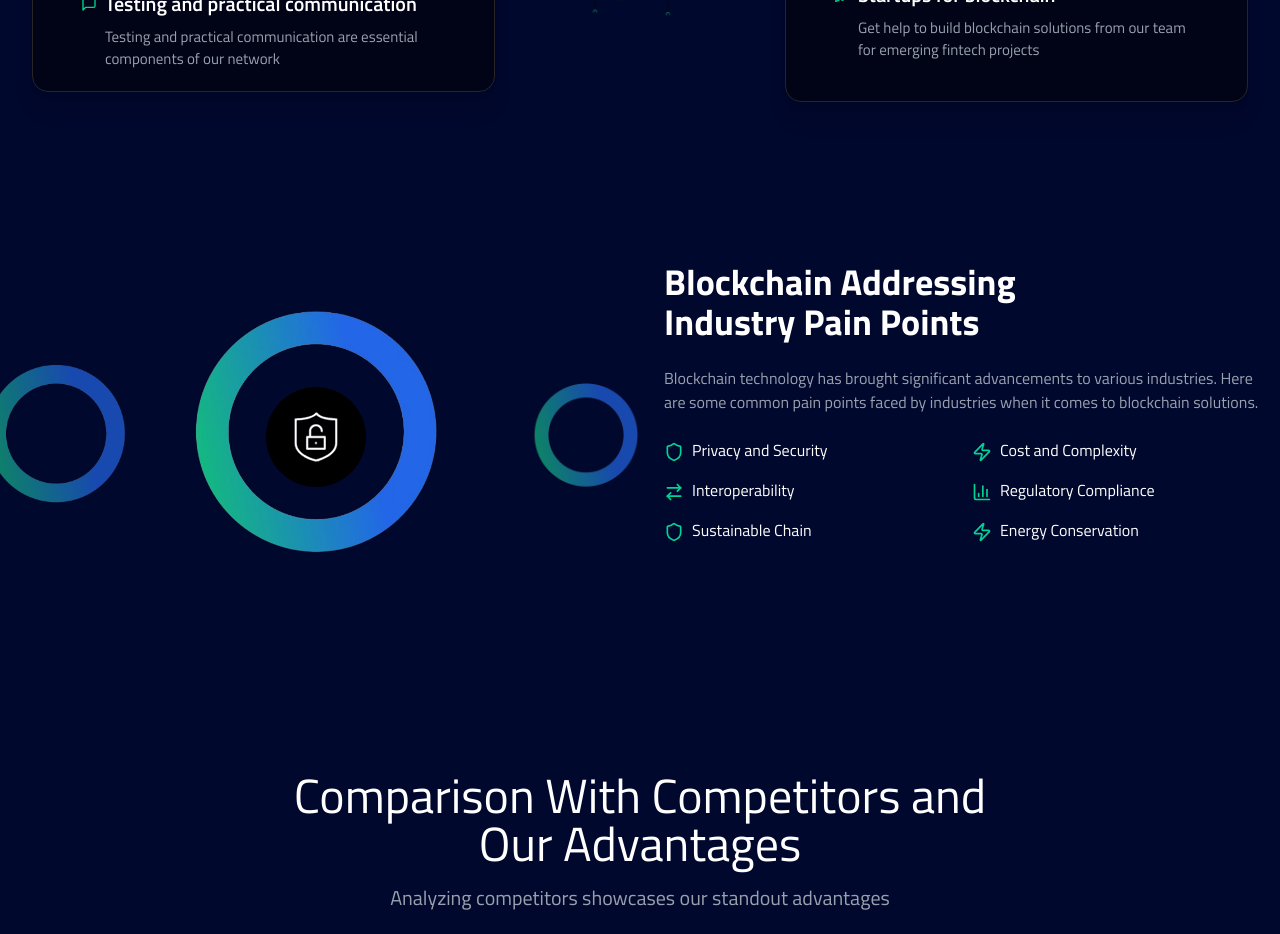
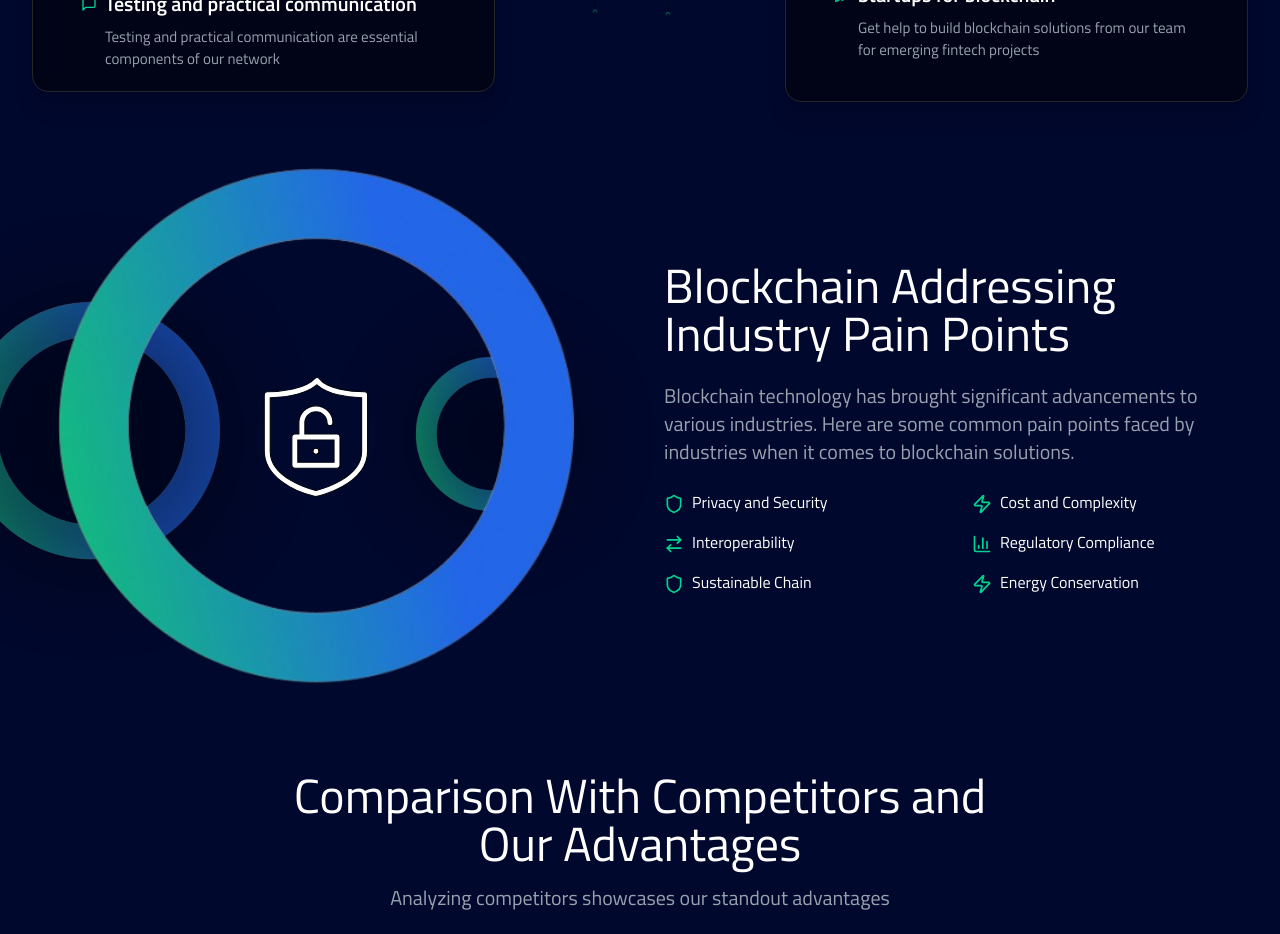
Before and after one commit to samuelhorjet/mysite, a Next.js app: page / in a window 1280 px wide. Shown: the part 1460-2394 px from the top of the page. Built offline with nearby package versions, Linux system fonts and the light colour scheme.

Commit message:
Initial commit

```diff
--- a/src/Component/sections/Point.tsx
+++ b/src/Component/sections/Point.tsx
@@ -12,7 +12,6 @@ export default function PainPoints() {
     offset: ["start end", "end start"],
   });
 
-  // Transform values for west image (initially on left/west)
   const westX = useTransform(
     scrollYProgress,
     [0, 0.5, 1],
@@ -21,10 +20,9 @@ export default function PainPoints() {
   const westY = useTransform(
     scrollYProgress,
     [0, 0.5, 1],
-    ["0%", "-20%", "20%"] // Moves NW when scrolling down, NE when scrolling up
+    ["0%", "-20%", "20%"]
   );
 
-  // Transform values for east image (initially on right/east)
   const eastX = useTransform(
     scrollYProgress,
     [0, 0.5, 1],
@@ -33,7 +31,7 @@ export default function PainPoints() {
   const eastY = useTransform(
     scrollYProgress,
     [0, 0.5, 1],
-    ["0%", "20%", "-20%"] // Moves SE when scrolling down, SW when scrolling up
+    ["0%", "20%", "-20%"]
   );
 
   return (
@@ -43,61 +41,63 @@ export default function PainPoints() {
           {/* Left Side Visual */}
           <div className="relative flex-1 h-[350px]">
             {/* Large Center Circle */}
-            <div className="absolute left-1/2 top-1/2 w-[280px] h-[280px] -translate-x-1/2 -translate-y-1/2 z-10">
+            <div className="absolute left-1/2 top-1/2 w-[600px] h-[600px] -translate-x-1/2 -translate-y-1/2 z-10">
               <Image
                 src="/images/about_shape1-removebg-preview.png"
                 alt="center-ring"
-                width={280}
-                height={280}
-                className="w-full h-full"
+                width={570}
+                height={570}
+                className="w-full h-full object-contain"
               />
-              <div className="absolute left-1/2 top-1/2 w-[100px] h-[100px] -translate-x-1/2 -translate-y-1/2 rounded-full bg-black flex items-center justify-center">
+              <div className="absolute left-1/2 top-1/2 w-[120px] h-[120px] -translate-x-1/2 -translate-y-1/2 rounded-full bg-[#00082d] flex items-center justify-center">
                 <Image
                   src="/images/syber_icon.svg"
                   alt="icon"
-                  width={50}
-                  height={50}
+                  width={120}
+                  height={120}
                 />
               </div>
             </div>
 
-            {/* West Ring (initially on left side) */}
+            {/* West Ring with Dark Shadow */}
             <motion.div
               style={{ x: westX, y: westY }}
-              className="absolute left-0 top-1/2 -translate-y-1/2 w-[160px] h-[160px] z-0 opacity-70"
+              className="absolute left-[0%] top-1/2 -translate-y-1/2 w-[300px] h-[300px] z-0 opacity-80"
             >
+              <div className="absolute inset-0 rounded-full bg-black blur-2xl opacity-40" />
               <Image
                 src="/images/about_shape1-removebg-preview.png"
                 alt="west-ring"
-                width={160}
-                height={160}
-                className="w-full h-full"
+                width={300}
+                height={300}
+                className="w-full h-full object-contain"
               />
             </motion.div>
 
-            {/* East Ring (initially on right side) */}
+            {/* East Ring with Dark Shadow */}
             <motion.div
               style={{ x: eastX, y: eastY }}
-              className="absolute right-0 top-1/2 -translate-y-1/2 w-[120px] h-[120px] z-0 opacity-70"
+              className="absolute right-[13%] top-1/2 -translate-y-1/2 w-[180px] h-[180px] z-0 opacity-80"
             >
+              <div className="absolute inset-0 rounded-full bg-black blur-2xl opacity-40" />
               <Image
                 src="/images/about_shape1-removebg-preview.png"
                 alt="east-ring"
-                width={120}
-                height={120}
-                className="w-full h-full"
+                width={180}
+                height={180}
+                className="w-full h-full object-contain"
               />
             </motion.div>
           </div>
 
           {/* Right Side Content */}
           <div className="flex-1 space-y-6">
-            <h2 className="text-3xl font-bold md:text-4xl">
+            <h2 className="text-3xl font-medium md:text-5xl">
               Blockchain Addressing
               <br />
               Industry Pain Points
             </h2>
-            <p className="text-gray-400">
+            <p className="text-gray-400 text-xl max-w-135">
               Blockchain technology has brought significant advancements to
               various industries. Here are some common pain points faced by
               industries when it comes to blockchain solutions.
```
